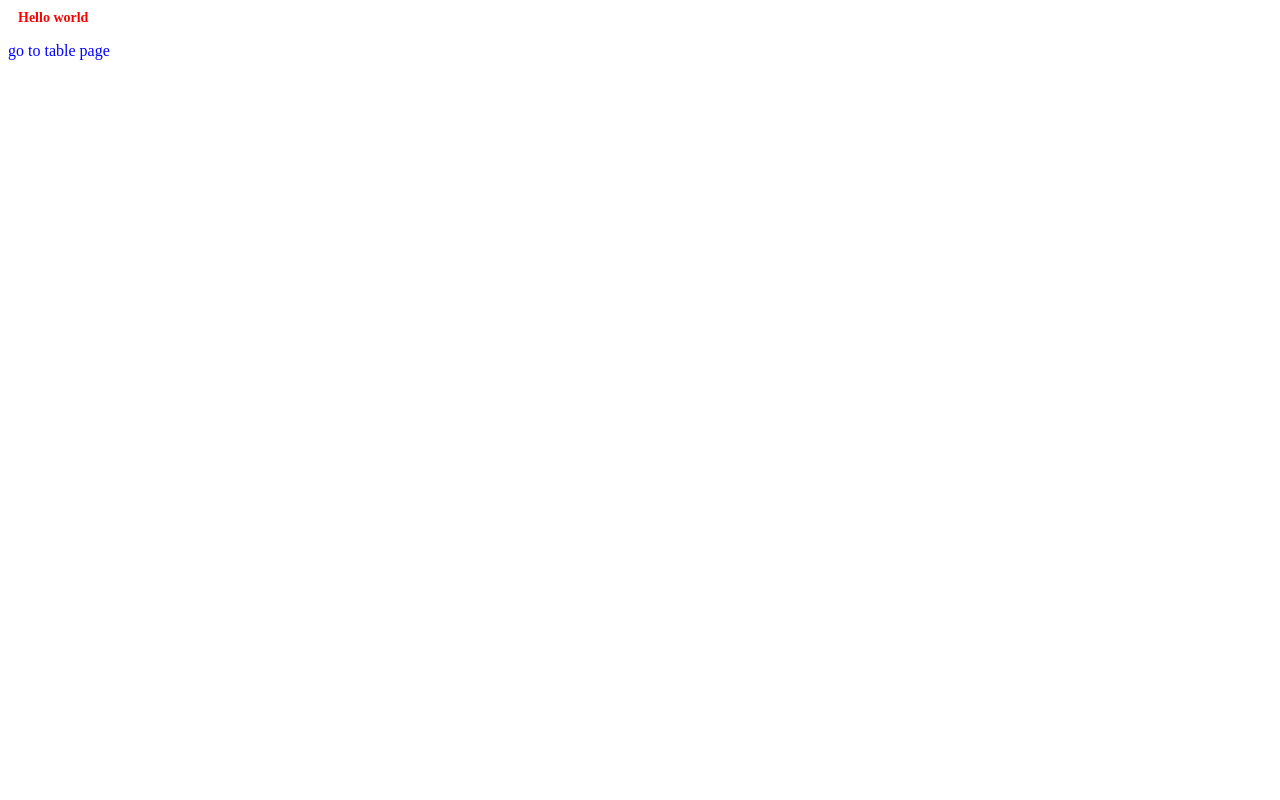
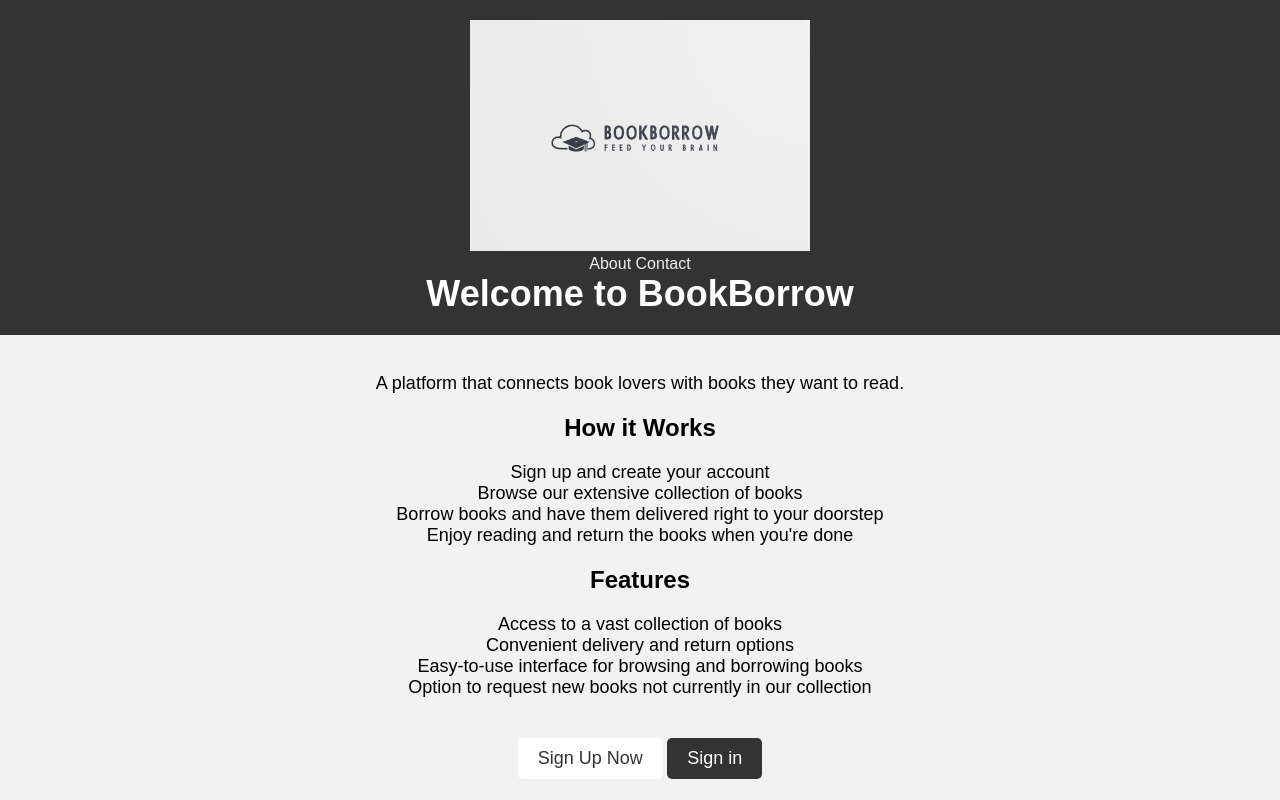
Before and after one commit to Saleheddin/Programmation-web, a plain HTML site: page index.html in a window 1280 px wide. Drawn offline with Linux system fonts and the light colour scheme.

Commit message:
Home page - Signing - signup pages

```diff
--- /dev/null
+++ b/assets/css/loginStyle.css
@@ -0,0 +1,82 @@
+/* Bordered form */
+form {
+    border: 3px solid #f1f1f1;
+}
+
+/* Full-width inputs */
+input[type=text],
+input[type=password] {
+    width: 100%;
+    padding: 12px 20px;
+    margin: 8px 0;
+    display: inline-block;
+    border: 1px solid #ccc;
+    box-sizing: border-box;
+}
+
+/* Set a style for all buttons */
+button {
+    background-color: #04AA6D;
+    color: white;
+    padding: 14px 20px;
+    margin: 8px 0;
+    border: none;
+    cursor: pointer;
+    width: 100%;
+}
+
+/* Add a hover effect for buttons */
+button:hover {
+    opacity: 0.8;
+}
+
+/* Extra style for the cancel button (red) */
+.cancelbtn {
+    width: auto;
+    padding: 10px 18px;
+    background-color: #f44336;
+}
+
+/* Center the avatar image inside this container */
+.imgcontainer {
+    text-align: center;
+    margin: 24px 0 12px 0;
+}
+
+/* Avatar image */
+img.avatar {
+    width: 40%;
+    border-radius: 50%;
+}
+
+/* Add padding to containers */
+.container {
+    padding: 16px;
+}
+
+/* The "Forgot password" text */
+span.psw {
+    float: right;
+    padding-top: 16px;
+}
+
+/* Change styles for span and cancel button on extra small screens */
+@media screen and (max-width: 300px) {
+    span.psw {
+        display: block;
+        float: none;
+    }
+
+    .cancelbtn {
+        width: 100%;
+    }
+}
+
+h1{
+    font-size: 24px;
+    line-height: 32px;
+    font-weight: 400;
+    margin: 0 0 12px 0;
+    padding: 0;
+    text-align: center;
+}
--- /dev/null
+++ b/assets/css/signingUp.css
@@ -0,0 +1,64 @@
+body {
+    font-family: Arial, sans-serif;
+    margin: 0;
+    padding: 0;
+    background-color: #f2f2f2;
+  }
+
+  header {
+    background-color: #333;
+    color: #fff;
+    padding: 20px;
+    text-align: center;
+  }
+
+  header h1 {
+    margin: 0;
+    font-size: 36px;
+  }
+
+  main {
+    padding: 20px;
+    text-align: center;
+    max-width: 400px;
+    margin: 0 auto;
+  }
+
+  form {
+    background-color: #fff;
+    padding: 20px;
+    border-radius: 5px;
+    box-shadow: 0 0 10px #ccc;
+  }
+
+  label {
+    font-size: 18px;
+    display: block;
+    margin-bottom: 10px;
+  }
+
+  input[type="text"],
+  input[type="email"],
+  input[type="password"] {
+    font-size: 18px;
+    padding: 10px;
+    width: 100%;
+    margin-bottom: 20px;
+    border-radius: 5px;
+    border: 1px solid #ccc;
+  }
+
+  button[type="submit"] {
+    background-color: #333;
+    color: #fff;
+    padding: 10px 20px;
+    border-radius: 5px;
+    border: none;
+    font-size: 18px;
+    cursor: pointer;
+  }
+
+  button[type="submit"]:hover {
+    background-color: #fff;
+    color: #333;
+  }
--- a/assets/css/style.css
+++ b/assets/css/style.css
@@ -1,48 +1,65 @@
 body {
-    background-color: white;
+    font-family: Arial, sans-serif;
+    margin: 0;
+    padding: 0;
+    background-color: #f2f2f2;
 }
 
-p.error {
-    color: red;
-    font-weight: bold;
-    font-size: 14px;
-    margin-left: 10px;
-    margin-right: 10px;
-    margin-bottom: 10px;
-    margin-top: 10px;
+header {
+    background-color: #333;
+    color: #fff;
+    padding: 20px;
+    text-align: center;
 }
 
-table {
-    border: 1px solid green;
-    color: forestgreen;
+header h1 {
+    margin: 0;
+    font-size: 36px;
 }
 
-tr {
-    background-color: white;
-    color: forestgreen;
+header a {
+    color: #f2eded;
+    text-decoration: none;
 }
 
-td {
-    border: 1px solid green;
-    color: forestgreen;
+main {
+    padding: 20px;
+    text-align: center;
 }
 
-th {
-    background-color: yellowgreen;
-    color: white;
+p {
+    font-size: 18px;
+    margin-bottom: 20px;
 }
 
-h1 {
-    margin: 0 0 10px;
-    font-size: 20px;
-    font-weight: bold;
-    color: green;
+h2 {
+    font-size: 24px;
+    margin-bottom: 20px;
 }
 
-a, a :focus {
-    color : blue!important;
-    text-decoration : none;
-    }
-    a :hover {
-    color : purple!important;
-    }
+ol,
+ul {
+    list-style-type: none;
+    padding-left: 0;
+    font-size: 18px;
+    margin-bottom: 20px;
+}
+
+.signup-button,
+.signin-button {
+    background-color: #333;
+    color: #fff;
+    display: inline-block;
+    padding: 10px 20px;
+    text-decoration: none;
+    border-radius: 5px;
+    font-size: 18px;
+    margin-top: 20px;
+}
+
+.signup-button,
+.signin-button:hover {
+    background-color: #fff;
+    color: #333;
+    cursor: pointer;
+}
--- a/index.html
+++ b/index.html
@@ -1,14 +1,44 @@
 <!DOCTYPE html>
-<html lang="fr-fr">
+<html>
+
 <head>
     <meta charset="UTF-8">
-    <meta http-equiv="X-UA-Compatible" content="IE=edge">
-    <meta name="viewport" content="width=device-width, initial-scale=1.0">
-    <title>Barrow Me</title>
-    <link rel="stylesheet" href="assets/css/style.css">
+    <title>BookBorrow - Home</title>
+    <link rel="stylesheet" type="text/css" href="assets/css/style.css">
 </head>
+
 <body>
-    <p class="error" >  Hello world</p>
-    <p><a href="Table.html"> go to table page</a></p>
+    <header>
+        <!-- add a button to the home page -->
+        <div class="logo">
+            <img src="assets/Images/Logo.png" alt="BookBorrow" />
+        </div>
+        <!-- add a button to the home page -->
+        <div class="nav">
+            <a href="about.html">About</a>
+            <a href="contact.html">Contact</a>
+        </div>
+        <h1>Welcome to BookBorrow</h1>
+    </header>
+    <main>
+        <p>A platform that connects book lovers with books they want to read.</p>
+        <h2>How it Works</h2>
+        <ol>
+            <li>Sign up and create your account</li>
+            <li>Browse our extensive collection of books</li>
+            <li>Borrow books and have them delivered right to your doorstep</li>
+            <li>Enjoy reading and return the books when you're done</li>
+        </ol>
+        <h2>Features</h2>
+        <ul>
+            <li>Access to a vast collection of books</li>
+            <li>Convenient delivery and return options</li>
+            <li>Easy-to-use interface for browsing and borrowing books</li>
+            <li>Option to request new books not currently in our collection</li>
+        </ul>
+        <a href="signup.html" class="signup-button">Sign Up Now</a>
+        <a href="Login.html" class="signin-button"> Sign in</a>
+    </main>
 </body>
+
 </html>
```
Also changed, not shown: Login.html (+37 -0 lines), signup.html (added, +47 -0 lines), assets/Images/Logo.png (added).
